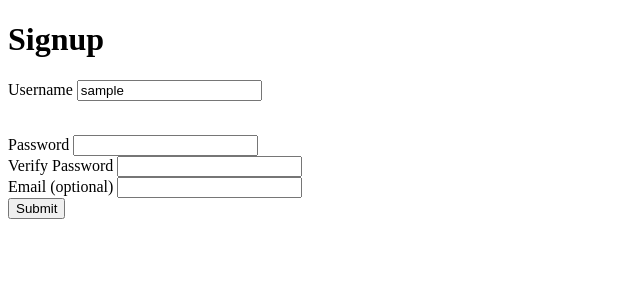
After one commit to jlb333/user-signup, a Flask app: template templates/inputs.html in a window 1280 px wide. The commit adds this page. Shown: the top 300 px of the page, without its empty margins (0-640 px from the left). Run offline with Flask 2, Linux system fonts and the light colour scheme; the template is opened without the code that fills it: most values are stand-ins (such as "Sample title", 1, 10 or a date in 2020).

Commit message:
username function working

```diff
--- a/main.py
+++ b/main.py
@@ -1,74 +1,41 @@
 from flask import Flask, request, redirect, render_template
+import os
+import jinja2
+
+template_dir = os.path.join(os.path.dirname(__file__),
+    'templates')
+
+jinja_env = jinja2.Environment(
+    loader = jinja2.FileSystemLoader(template_dir), autoescape = True)
 
 
 app = Flask(__name__)
-
 app.config['DEBUG'] = True
 
-page_header = """
-<!DOCTYPE html>
-<html>
-    <head>
-        <title>Signup</title>
-        <style type="text/css">
-            .error {
-                color: red;
-            }
-        </style>
-    </head>
-    <body>
-        <h1>Signup</h1>
-        """
-
-page_footer = """
-    </body>
-</html>
-"""
-
-user_name_form = """
-    <form action ="/username" method ="post"
-        <label for="username"> Username </label>
-            <input type="text" name="username" value="">
-    </form>
-    """
-
-password_form = """
-    <form action ="/" method ="post"
-        <label for ="password"> Password</label>
-            <input type="text" name="password" value ="">
-        <label for ="verify password">Verify Password</label>
-            <input type="text" name="verify password" value="">
-    </form>
-    """
-
-email_form = """
-    <form action ="/" method ="post"
-        <label for ="email"> Email (optional)</label>
-            <input type="text" name="email" value="">
-    </form>
-    """
-
-submit_query = """
-    <form>
-        <input type="submit">
-    </form>
-    """
 
 @app.route("/")
 def index():
-    content = page_header + user_name_form + password_form + email_form + submit_query + page_footer
-    return content
+    template = jinja_env.get_template('inputs.html')
+    return template.render()
 
-@app.route("/username", methods=['POST'])
-def user_name():
+
+@app.route("/validation", methods=['POST'])
+def validate_username():
     username = request.form['username']
 
     username_error_msg = "Not a valid username; must be 3-20 characters in length"
 
-    if username == "" or len(username) < 3 or len(username) > 20:
-        return username_error_msg
+    template = jinja_env.get_template('inputs.html')
+
+    for char in username:
+        if char in username == " ":
+            return template.render(username_error_msg= username_error_msg)
+
+    if len(username) < 3 or len(username) > 20:
+        username = ""
+        return template.render(username_error_msg= username_error_msg)
     else:
-        return username
+        return template.render(username = username)
 
 
 
--- a/templates/base.html
+++ b/templates/base.html
@@ -9,9 +9,6 @@
         </style>
     </head>
     <body>
-        <h1>
-            <a href="/">Signup</a>
-        </h1>
 
         {% block content %}
         {% endblock %}
--- /dev/null
+++ b/templates/inputs.html
@@ -0,0 +1,38 @@
+{% extends "base.html" %}
+
+{% block content %}
+<h1>Signup</h1>
+<form action="/validation" method='post'>
+    <label>
+        Username
+    <input type="text" name="username" value="{{username}}"/>
+    <p class="error">{{username_error_msg}}</p>
+    </label>
+
+    <br>
+
+    <label>
+        Password
+    <input type="password" name="password" value=""/>
+    </label>
+
+    <br>
+
+    <label>
+        Verify Password
+    <input type="password" name="verify_password" value=""/>
+    </label>
+
+    <br>
+
+    <label>
+        Email (optional)
+    <input type="text" name="email" value=""/>
+    </label>
+
+    <br>
+
+    <input type="submit">
+</form>
+
+{% endblock %}
```
Also changed, not shown: edit.html (deleted, +0 -11 lines).
